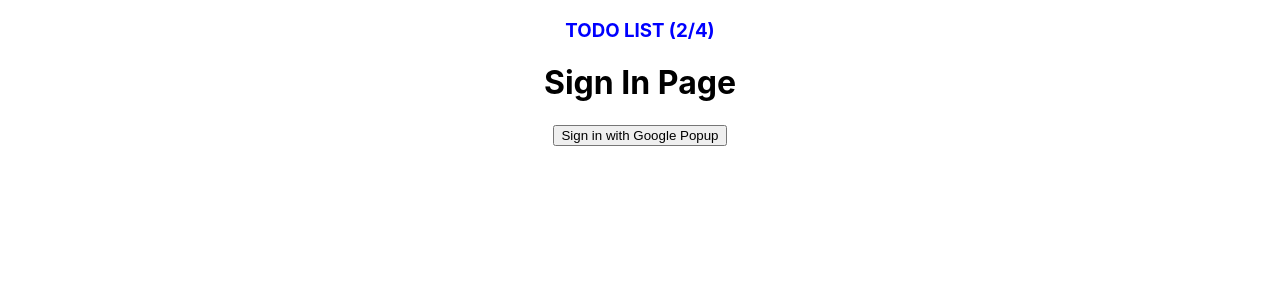
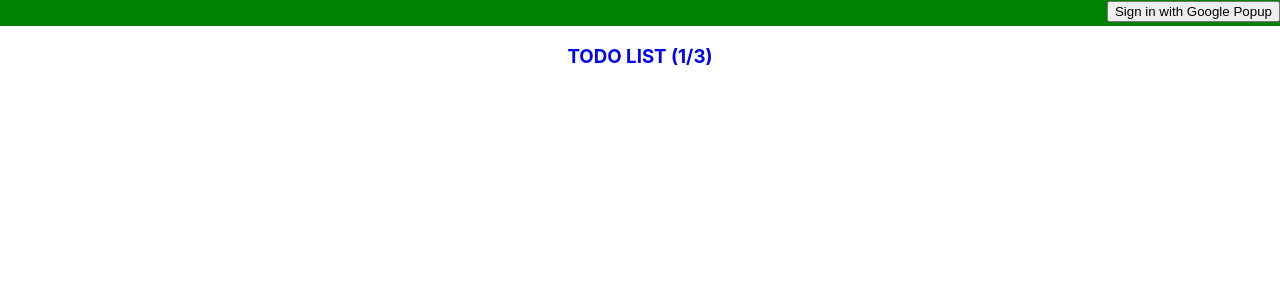
Before and after one commit to AleDeP10/todo-list-redux, a React (Create React App) app: page / in a window 1280 px wide. Shown: the top 300 px of the page. Built offline with nearby package versions, Linux system fonts and the light colour scheme.

Commit message:
added user redux, signIn as topbar, creating lists on login

```diff
--- a/src/App.js
+++ b/src/App.js
@@ -1,37 +1,24 @@
 import { useState, useEffect } from 'react';
-import { useDispatch, useSelector } from 'react-redux';
+import { useSelector } from 'react-redux';
 
 import ToDoList from './components/ToDo-List/ToDo-List';
 import AddItem from './components/Add-Item/Add-Item';
-
-import {
-  setItems,
-} from './redux/item';
+import Header from './components/Header/Header';
+import SignIn from './components/Sign-In/Sign-in';
 
 import './App.css';
-import Header from './components/Header/header';
-import SignIn from './components/Sign-In/Sign-in';
 
 function App() {
-  const dispatch = useDispatch();
-
-  const items = useSelector(store => store.items);
-
-  const [logged, setLogged] = useState(false);
-
-  useEffect(() => {
-    const copy = [...items];
-    copy.push({
-      text: 'Introduce the AddItem form',
-      done: false,
-      id: Math.random()
-    });
-    dispatch(setItems(copy));
-  }, []);
+  const items = useSelector(store => store.item.items);
+  const logged = useSelector(store => store.user.logged);
 
   return (
     <div className='App'>
+      <SignIn>
+
+      </SignIn>
       <Header>
+
       </Header>
       {logged &&
       <>
@@ -44,7 +31,6 @@ function App() {
 
       </ToDoList>
       </>}
-      {!logged && <SignIn></SignIn>}
     </div>
   );
 }
--- a/src/components/Header/header.jsx
+++ b/src/components/Header/header.jsx
@@ -4,7 +4,7 @@ import { useSelector } from 'react-redux';
 import './style.css';
 
 const Header = () => {
-    const items = useSelector(store => store.items);
+    const items = useSelector(store => store.item.items);
     const total = items.length;
 
     const [todo, setTodo] = useState(0);
--- a/src/components/Sign-In/Sign-in.jsx
+++ b/src/components/Sign-In/Sign-in.jsx
@@ -1,24 +1,50 @@
+import { useDispatch, useSelector } from 'react-redux';
 import {
     signInWithGooglePopup,
-    createUserDocumentFromAuth
-} from '../../utils/firebase'
+    createUserDocumentFromAuth,
+    getUserSnapshot
+} from '../../utils/firebase';
+import { setUserData } from '../../redux/user';
 
+import './style.css';
 
 const SignIn = () => {
+    const dispatch = useDispatch();
+
+    const user = useSelector(store => store.user.user);
+    const logged = useSelector(store => store.user.logged);
+
     const logGoogleUser = async () => {
         const { user } = await signInWithGooglePopup();
         const userDocRef = await createUserDocumentFromAuth(user);
-        console.log({ user, userDocRef });
+        const userSnapshot = await getUserSnapshot(userDocRef);
+        console.log({ user, userDocRef, userSnapshot });
+        console.log({ id: userSnapshot._key.path.segments[1] });
+        console.log({ displayName: userSnapshot._document.data.value.mapValue.fields.displayName.stringValue });
+        console.log({ email: userSnapshot._document.data.value.mapValue.fields.email.stringValue });
+        console.log({ createdAt: userSnapshot._document.data.value.mapValue.fields.createdAt.timestampValue });
+        dispatch(setUserData(
+            userSnapshot._document.data.value.mapValue.fields.displayName.stringValue,
+            userSnapshot._document.data.value.mapValue.fields.email.stringValue,
+            userSnapshot._document.data.value.mapValue.fields.displayName.stringValue
+        ));
     }
 
     return (
-        <div>
-            <h1>Sign In Page</h1>
-            <button onClick={logGoogleUser}>
-                Sign in with Google Popup
-            </button>
+        <div className='bar'>
+            <div>&nbsp;</div>
+            <div>
+            {logged ?
+                <span>{user.displayName}&nbsp;</span> :
+                <button onClick={logGoogleUser}>
+                    Sign in with Google Popup
+                </button>
+            }
+            </div>
+
         </div>
     )
+
 }
 
 export default SignIn
--- a/src/components/Sign-In/style.css
+++ b/src/components/Sign-In/style.css
@@ -0,0 +1,7 @@
+.bar {
+    display: flex;
+    justify-content: space-between;
+    background-color: green;
+    color: white;
+    height: 26px;
+}
--- a/src/redux/store.js
+++ b/src/redux/store.js
@@ -1,6 +1,10 @@
 import { configureStore } from '@reduxjs/toolkit'
+import { combineReducers } from 'redux';
 import itemReducer from './item';
+import userReducer from './user';
 
-const store = configureStore({ reducer: itemReducer })
+const rootReducer = combineReducers({item: itemReducer, user: userReducer})
+
+const store = configureStore({ reducer: rootReducer })
 
 export default store;
--- /dev/null
+++ b/src/redux/user.js
@@ -0,0 +1,34 @@
+const SET_USER_DATA = "SET_USER_DATA";
+
+const initialState = {
+    user: {
+        displayName: null,
+        email: null,
+        createdAt: null
+    },
+    logged: false
+}
+
+export default function userReducer(state = initialState, action) {
+    console.log({ state, action });
+    const {type, payload} = action;
+    switch (type) {
+        case SET_USER_DATA:
+            const user = {
+                displayName: payload.displayName,
+                email: payload.email,
+                createdAt: payload.createdAt
+            }
+            return {
+                ...state,
+                user: user,
+                logged: true,
+            }
+        default:
+            return state;
+    }
+}
+
+export function setUserData(displayName, email, createdAt) {
+    return {type: SET_USER_DATA, payload: {displayName, email, createdAt}}
+}
--- a/src/utils/firebase.js
+++ b/src/utils/firebase.js
@@ -46,7 +46,7 @@ export const createUserDocumentFromAuth = async (userAuth) => {
     const userSnapshot = await getDoc(userDocRef);
     console.log({ userSnapshot, exists: userSnapshot.exists() });
 
-    if(!userSnapshot.exists()) {
+    if (!userSnapshot.exists()) {
         const { displayName, email } = userAuth;
         const createdAt = new Date();
 
@@ -56,10 +56,39 @@ export const createUserDocumentFromAuth = async (userAuth) => {
                 email,
                 createdAt
             });
-        } catch(error) {
+        } catch (error) {
             console.log('error creating the user', error.message);
+        }
+
+        console.log({ userId: userDocRef._key.path.segments[1] });
+        const listDocRef = doc(db, 'list', userDocRef._key.path.segments[1]);
+        console.log({ listDocRef });
+
+        const listSnapshot = await getDoc(listDocRef);
+        console.log({ listSnapshot, exists: listSnapshot.exists() });
+
+        if (!listSnapshot.exists()) {
+            try {
+                await setDoc(listDocRef, {
+                    items: []
+                });
+            } catch (error) {
+                console.log('error creating the todo list', error.message);
+            }
         }
     }
 
     return userDocRef;
 }
+
+export const getUserSnapshot = async (userDocRef) => {
+    const userSnapshot = await getDoc(userDocRef);
+    console.log({ userSnapshot, exists: userSnapshot.exists() });
+
+    return userSnapshot;
+}
+
+export const getListSnapshot = async (userDocRef) => {
+    const listDocRef = doc(db, 'list', userDocRef.uid);
+    console.log({ listDocRef });
+}
```
